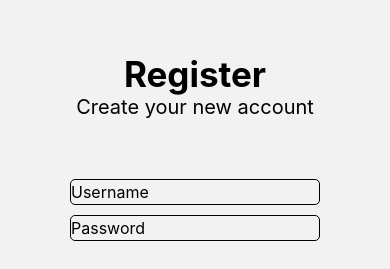
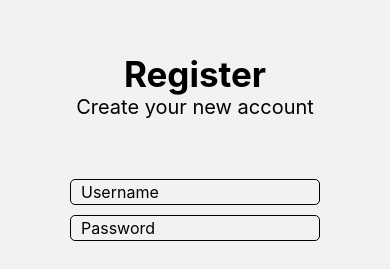
Before and after one commit to Qingzhee/Effishiensea-Orbital, a React Native app: screen /CreateAcc in a window 390 px wide. Shown: the part 175-444 px from the top of the page. Built offline with nearby package versions, Linux system fonts and the light colour scheme.

Commit message:
Update UserPw.js
added paddingleft for the inputs cause it looks weird

```diff
--- a/app/(tabs)/components/UserPw.js
+++ b/app/(tabs)/components/UserPw.js
@@ -29,6 +29,7 @@ export default function UserPw({user, password, setUser, setPassword}) {
 const styles = StyleSheet.create({
   input: {
     marginTop: 10,
+    paddingLeft: 10,
     paddingVertical: 2,
     borderWidth: 1,
     borderColor: "#000",
```
